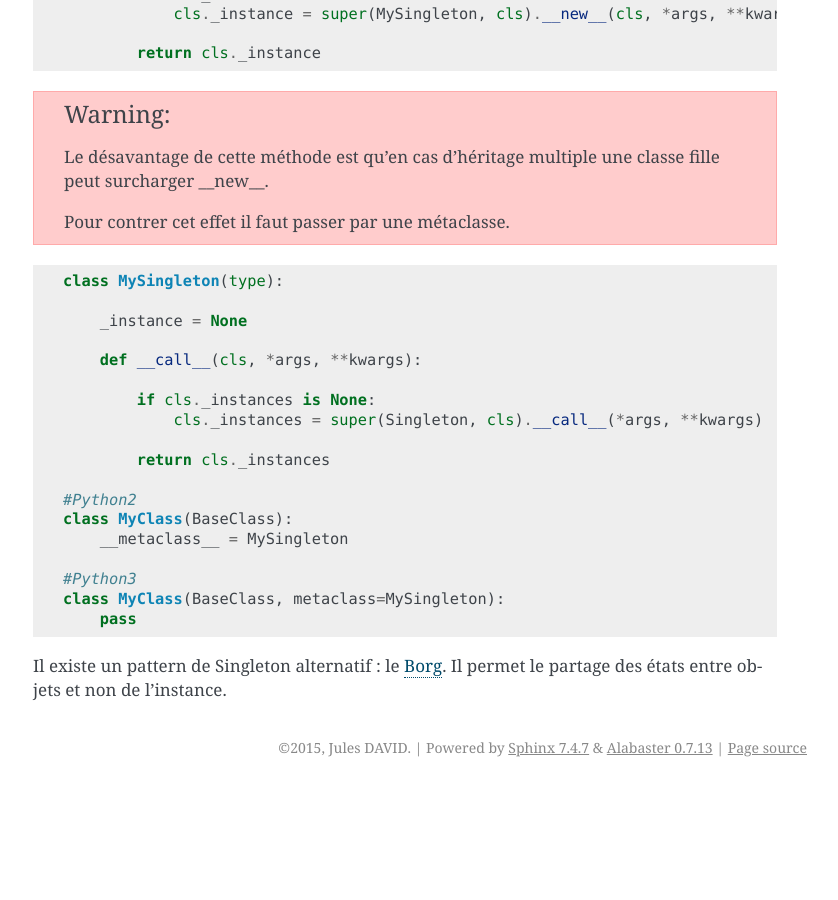
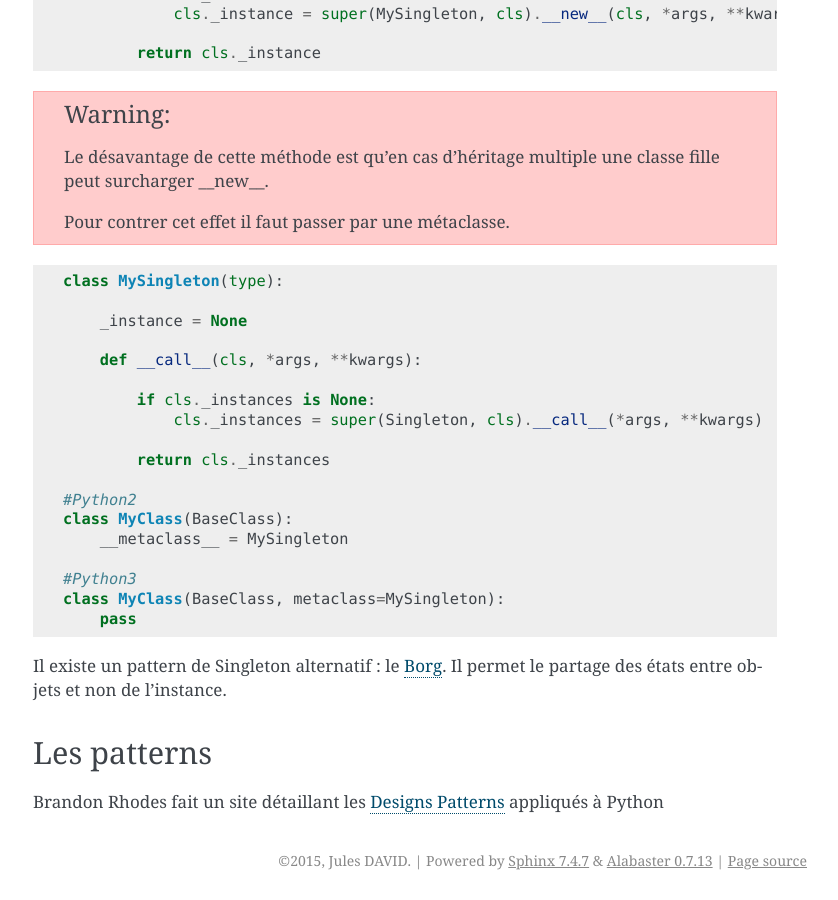
Before and after one commit to galactics/doc-python, a Sphinx documentation site: the page built from source/05-poo.rst, in a window 1280 px wide and 900 px high, scrolled down 3850 px. Shown: the whole window, without its empty margins (345-1183 px from the left). Built offline with Sphinx 7.4.7, drawn with Linux system fonts in a browser that asks for light colours; before the commit the page ends 4637 px from its top, so only the background shows below that.

Commit message:
patterns

```diff
--- a/source/05-poo.rst
+++ b/source/05-poo.rst
@@ -222,3 +222,9 @@ Il existe un pattern de Singleton alternatif : le `Borg`_. Il permet le partage
 des états entre objets et non de l'instance.
 
 .. _Borg: http://code.activestate.com/recipes/66531-singleton-we-dont-need-no-stinkin-singleton-the-bo/
+
+Les patterns
+------------
+
+Brandon Rhodes fait un site détaillant les `Designs Patterns <http://python-patterns.guide/>`__
+appliqués à Python
```
